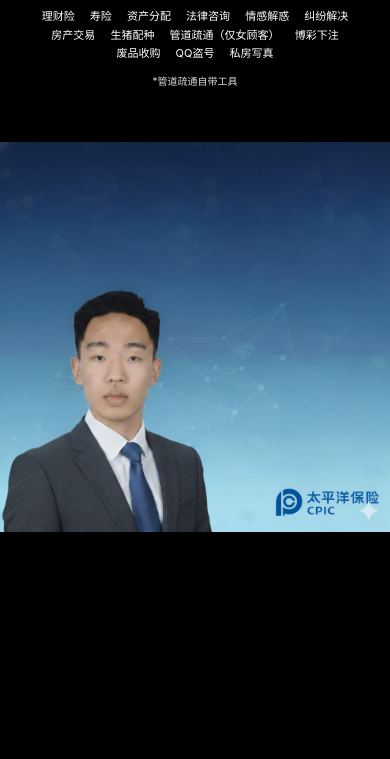
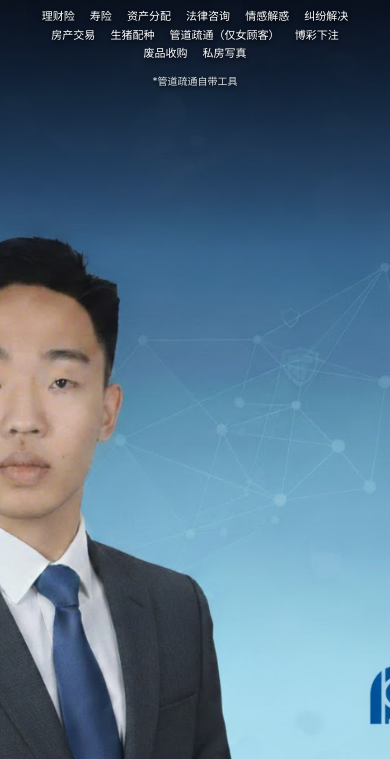
Before and after one commit to chenzikkk/chaoge-help, a plain HTML site: page index.html in a window 390 px wide. Shown: the part 85-844 px from the top of the page. Drawn offline with Linux system fonts and the light colour scheme.

Commit message:
Refactor styles for background and text responsiveness
Updated styles for background and text areas, changed background positioning, and modified media queries for better responsiveness.

```diff
--- a/index.html
+++ b/index.html
@@ -18,47 +18,47 @@
       height: 100vh;
       overflow: hidden;
       position: relative;
+      color: #fff;
     }
 
+    /* ⭐ 整屏背景图（电脑：contain，顶部对齐） */
     .bg {
-      position: absolute;
+      position: fixed;
       inset: 0;
-      margin: auto;
-      max-width: 100%;
-      max-height: 100%;
-      width: auto;
-      height: auto;
-      object-fit: contain;
+      background-image: url("chaoge.jpg"); /* 你的图片文件名 */
+      background-repeat: no-repeat;
+      background-position: top center;      /* 图从顶部开始 */
+      background-size: contain;             /* 整张图完整显示 */
       z-index: 1;
     }
 
+    /* 顶部渐变，让文字更清楚 */
     .gradient-top {
-      position: absolute;
+      position: fixed;
       top: 0;
       left: 0;
       right: 0;
       height: 35%;
-      background: linear-gradient(to bottom, rgba(0,0,0,0.8), rgba(0,0,0,0));
+      background: linear-gradient(to bottom, rgba(0,0,0,0.9), rgba(0,0,0,0));
       z-index: 2;
       pointer-events: none;
     }
 
+    /* 文字区域，叠在图片上方 */
     .text-area {
-      position: absolute;
+      position: fixed;
       top: 22px;
       left: 0;
       right: 0;
+      z-index: 3;
       text-align: center;
-      z-index: 3;
-      color: white;
       padding: 0 16px;
     }
 
-    /* ⭐ 更醒目的标题样式 */
     .title {
       font-size: 28px;
       font-weight: 1000;
-      color: #FFD600;   /* 亮黄色，更显眼 */
+      color: #FFD600;
       letter-spacing: 2px;
       text-shadow: 0 4px 10px rgba(0,0,0,0.85);
       margin-bottom: 8px;
@@ -92,19 +92,28 @@
       text-shadow: 0 2px 4px rgba(0,0,0,0.7);
     }
 
-    @media (max-width: 480px) {
+    /* 📱 手机端：铺满屏幕（cover） */
+    @media (max-width: 600px) {
+      body {
+        height: 100vh;
+        overflow: hidden;
+      }
+      .bg {
+        background-size: cover;  /* 手机上优先好看，稍微裁一点 */
+      }
+      .gradient-top {
+        height: 40%;
+      }
       .title { font-size: 24px; }
       .subtitle { font-size: 12px; }
       .services { font-size: 11px; }
       .note { font-size: 10px; }
     }
-
   </style>
 </head>
 <body>
 
-  <img class="bg" src="chaoge.jpg">
-
+  <div class="bg"></div>
   <div class="gradient-top"></div>
 
   <div class="text-area">
@@ -123,7 +132,6 @@
       <span>管道疏通（仅女顾客）</span>
       <span>博彩下注</span>
       <span>废品收购</span>
-      <span>QQ盗号</span>
       <span>私房写真</span>
     </div>
 
```
